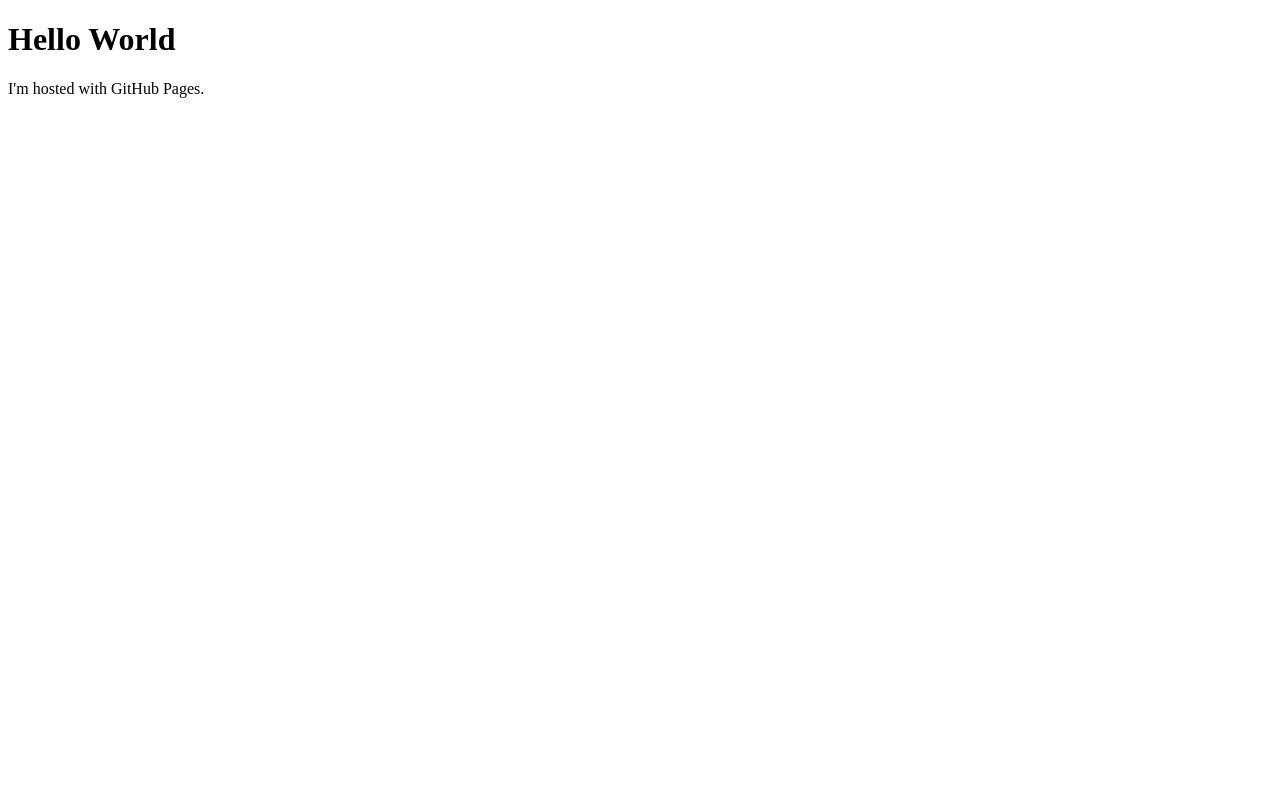
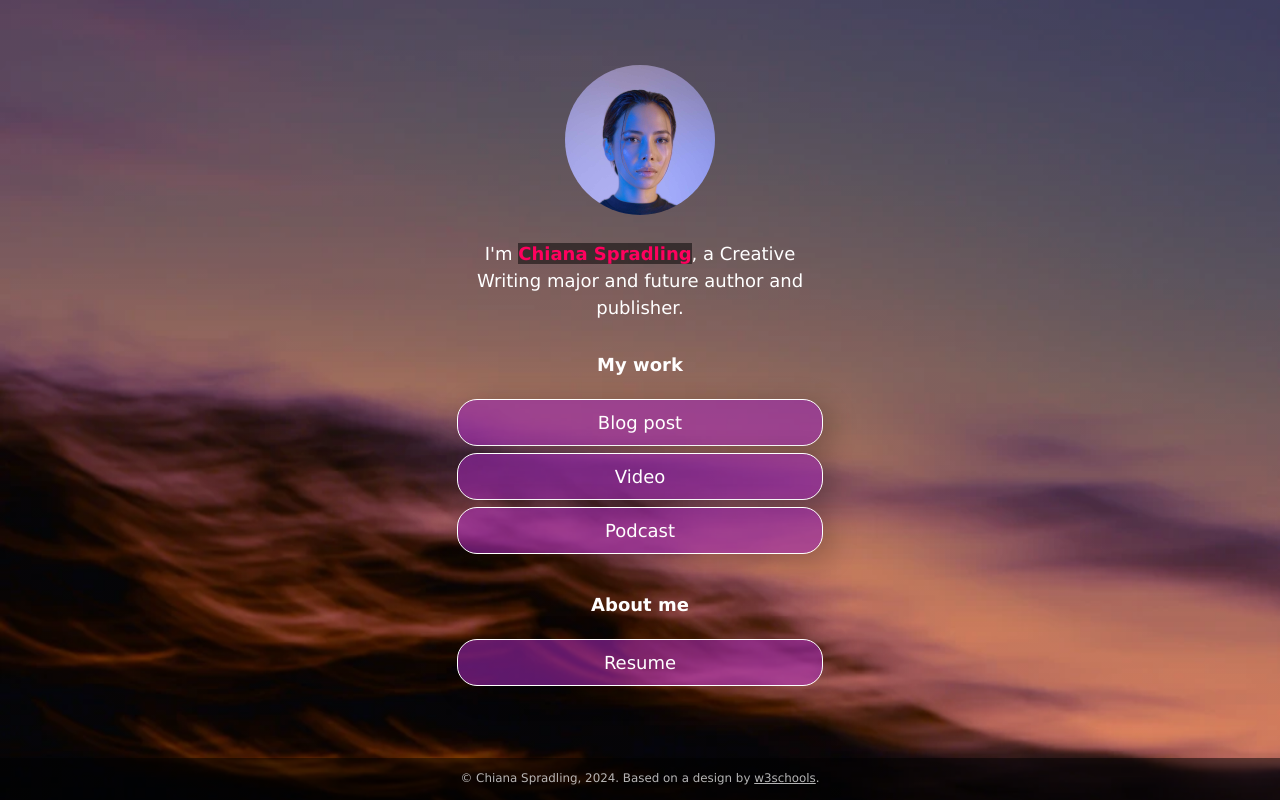
Before and after one commit to cks031202/cks031202.github.io, a plain HTML site: page index.html in a window 1280 px wide. Drawn offline with Linux system fonts and the light colour scheme.

Commit message:
Added website template
Added website template

```diff
--- /dev/null
+++ b/css/style.css
@@ -0,0 +1,231 @@
+:root {
+    --primaryText: #fff;
+    --secondaryText: #ff015e;
+    --primary: rgba(156, 39, 176, .60);
+    --secondary: rgba(255, 1, 94, .60);
+    --buttonHover: rgba(156, 39, 176, .40);
+    --smallButtonHover: rgba(0, 0, 0, .25);
+}
+
+html {
+    box-sizing: border-box;
+    /* keeps button boxes within phone screen width */
+    -ms-text-size-adjust: 100%;
+    -webkit-text-size-adjust: 100%;
+    height: 100%;
+}
+
+*,
+*:before,
+*:after {
+    box-sizing: inherit;
+}
+
+body {
+    margin: 0;
+    min-height: 100%;
+    /* The image used for the site background. Try changing skyscape.jpg to stars.jpg. Put a replacement photo in the images folder and, in line 21 below, replace skyscape.jpg with yourbackgroundfilename.jpg */
+    /* The linear gradient darkens the image, like putting a sunglasses lens on top of it. If you want to darken the image even more, change 0.1 (both times) to 0.3 or higher */
+    background: linear-gradient(rgba(0, 0, 0, 0.1), rgba(0, 0, 0, 0.1)), url(../images/skyscape.jpg);
+    /* Prevents the browser from repeating or "tiling" the background image */
+    background-repeat: no-repeat;
+    background-position: center;
+    /* Freezes the image so that even the content scrolls down, the background stays put */
+    background-attachment: fixed;
+    /* Resizes the background image to cover the entire container */
+    background-size: cover;
+    font-family: Futura, Verdana, sans-serif;
+    line-height: 1.5;
+    font-size: 18px;
+    display: flex;
+    flex-direction: column;
+    justify-content: space-around;
+    align-items: center;
+}
+
+h1 {
+    font-size: 1em;
+}
+
+h2 {
+    font-size: 1em;
+    margin-bottom: 0;
+}
+
+img {
+    margin: .5em 1em;
+    /* border: 1px solid #ccc; */
+    border-radius: 50%;
+    height: 150px;
+    max-width: 100%;
+    object-fit: cover;
+    /* Resizes the image to cover the entire container */
+}
+
+.container {
+    text-align: center;
+    width: 100%;
+    padding: 0;
+    margin-right: auto;
+    margin-left: auto;
+    flex: 1;
+    display: flex;
+    flex-direction: column;
+    justify-content: center;
+}
+
+.image-container {
+    text-align: center;
+    width: 100%;
+}
+
+.main-text-color {
+    color: var(--primaryText);
+}
+
+.name {
+    color: var(--secondaryText);
+}
+
+.name strong {
+    background-color: rgba(0, 0, 0, 0.50);
+}
+
+.section-header {
+    padding-top: .5em;
+}
+
+.button,
+.intro,
+.links-container,
+.slidedown,
+.external-link {
+    width: 100%;
+    min-width: 50%;
+    padding: .5em 1em;
+    text-decoration: none;
+    color: inherit;
+    text-align: center;
+}
+
+.button, .external-link {
+    border: 1px solid var(--primaryText);
+    border-radius: 20px;
+    box-shadow: 7px 6px 28px 1px rgba(0, 0, 0, 0.24);
+    overflow: hidden;
+    white-space: nowrap;
+    display: inline-block;
+    background-color: var(--primary);
+    cursor: pointer;
+    transition: 0.2s all;
+}
+
+.button:not(.highlight) {
+    background-color: var(--primary);
+}
+
+@media (hover: hover) {
+    .button:hover { background-color: var(--buttonHover); }
+}
+
+.button.highlight {
+    background-color: var(--secondary);
+}
+
+.button:active, .external-link:active {
+    transform: scale(0.98);
+    /* Scaling button to 0.98 to its original size */
+    box-shadow: 3px 2px 22px 1px rgba(0, 0, 0, 0.24);
+    /* Lowering the shadow */
+}
+
+.intro {
+    margin: 0 auto;
+}
+
+.section {
+    margin-top: 1em;
+}
+
+.slidedown {
+    margin: 0 auto;
+    padding: 0;
+    -webkit-transition: height .4s ease;
+    -o-transition: height .4s ease;
+    transition: height .4s ease;
+    overflow: hidden;
+    height: 0;
+}
+
+.external-link {
+    border: 1px solid var(--primaryText);
+    border-radius: 20px;
+    background-color: transparent;
+    display: flex;
+    align-items: center;
+    justify-content: center;
+    padding: 0;
+    margin: .5em auto 1.5em auto;
+    text-decoration: none;
+    color: inherit;
+    height: 2em;
+    width: 6em;
+}
+
+.external-link:hover {
+    background-color: var(--smallButtonHover)
+}
+
+.description {
+    display: flex;
+    text-align: left;
+    flex-direction: column;
+    padding: 0 .6em;
+}
+
+.description > p {
+    margin: .5em 0;
+}
+
+.footer {
+  font-size: .66em;
+  background-color: rgba(0, 0, 0, .5);
+  color: rgba(225, 225, 225, .8);
+  text-decoration: none;
+  width: 100%;
+  min-height: 3em;
+  display: flex;
+  align-items: center;
+  justify-content: center;
+  position: relative;
+}
+
+.footer a {
+    color: inherit;
+}
+
+/* Media queries allow you to change style properties according to the screen width. In this case, if the screen is AT LEAST 540 pixels wide (bigger than a standard phone), the .container resizes to 540 pixels and the buttons and intro resize to 85% of the container width */
+@media (min-width: 540px) {
+    .container {
+        max-width: 540px;
+    }
+
+    .button,
+    .intro,
+    .slidedown {
+        width: 85%;
+    }
+}
+
+/* If the screen is AT LEAST 768 pixels wide (standard tablet or larger), the .container resizes to 750 pixels and the buttons and intro resize to 40% of the container width */
+@media (min-width: 768px) {
+    .container {
+        max-width: 768px;
+    }
+
+    .button,
+    .intro,
+    .slidedown {
+        width: 40%;
+    }
+}
--- a/index.html
+++ b/index.html
@@ -1,7 +1,74 @@
 <!DOCTYPE html>
-<html>
-    <body>
-        <h1>Hello World</h1>
-        <p>I'm hosted with GitHub Pages.</p>
-    </body>
+<!-- This page is adapted from w3schools "How to make a link tree website https://www.w3schools.com/howto/howto_website_create_linktree.asp" -->
+<html lang="en">
+
+<head>
+  <meta charset="utf-8" />
+  <meta name="viewport" content="width=device-width, initial-scale=1" />
+  <!-- Add your name below -->
+  <title>Chiana Spradling</title>
+  <link rel="stylesheet" href="css/style.css">
+</head>
+
+<body class="main-text-color">
+  <!-- Content container. Everything except footer goes here -->
+  <div class="container">
+    <!-- Image and name container. Put your replacement photo—which you should crop to be square—in the images folder, then change the source attribute to images/yourportraitfilename.jpg. This path says, "Look in the images folder for yourportraitfilename.jpg." Be sure to change the alt text, too. -->
+    <div class="image-container">
+      <img src="images/portrait.jpg" alt="Photo by Art Hauntington">
+    </div>
+    <div class="intro">
+      I'm <span class="name"><strong>Chiana Spradling</strong></span>, a Creative Writing major and future author and publisher.
+    </div>
+    <div class="section-header">
+      <h1>My work</h1>
+    </div>
+    <!-- Replace the # inside of the href="#" with your links. -->
+    <div class="links-container">
+      <div class="button toggle">Blog post</div>
+      <div class="slidedown">
+        <div class="description">
+          <h2>Blog post title</h2>
+          <p>Here, add a short but appealing description of your blog post.</p>
+          <a href="#" class="external-link" target="_blank">Read</a>
+        </div>
+      </div>
+
+      <div class="button toggle">Video</div>
+      <div class="slidedown">
+        <div class="description">
+          <h2>Video title</h2>
+          <p>Add a short but appealing description of your video.</p>
+          <a href="#" class="external-link" target="_blank">Watch</a>
+        </div>
+      </div>
+
+      <div class="button toggle">Podcast</div>
+      <div class="slidedown">
+        <div class="description">
+          <h2>Podcast title</h2>
+          <p>Add a short but appealing description of your podcast</p>
+          <a href="#" class="external-link" target="_blank">Listen</a>
+        </div>
+      </div>
+    </div>
+
+    <!-- Replace # with PDF from Google Docs, or replace the entire section with whatever you want. Or delete it! Or add another section below it!-->
+    <div class="section-header">
+      <h1>About me</h1>
+    </div>
+
+    <div class="links-container">
+      <a href="https://drive.google.com" class="button" target="_blank">Resume</a>
+    </div>
+
+  </div>
+  <div class="footer">
+    <p>© Chiana Spradling, 2024. Based on a design by <a
+        href="https://www.w3schools.com/howto/howto_website_create_linktree.asp" target="_blank">w3schools</a>.
+    </p>
+  </div>
+  <script type="text/javascript" src="js/slider.js"></script>
+</body>
+
 </html>
--- /dev/null
+++ b/js/slider.js
@@ -0,0 +1,19 @@
+document.addEventListener("DOMContentLoaded", () => {
+  const a = document.querySelectorAll(".toggle");
+  a.forEach((e) => {
+    e.addEventListener("click", function () {
+      let slider = this.nextElementSibling;
+      if (slider.style.height) {
+        slider.style.height = null;
+        e.classList.remove("highlight");
+      } else {
+        document.querySelectorAll(".toggle.highlight").forEach((f) => {
+          f.classList.remove("highlight");
+          f.nextElementSibling.style.height = null;
+        });
+        e.classList.add("highlight");
+        slider.style.height = slider.scrollHeight + "px";
+      }
+    })
+  })
+})
```
Also changed, not shown: images/portrait.jpg (added), images/skyscape.jpg (added), images/stars.jpg (added), 1 other file.
